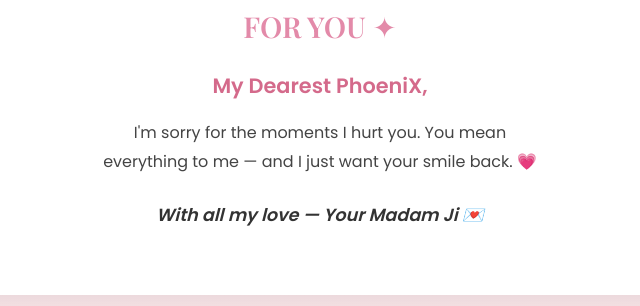
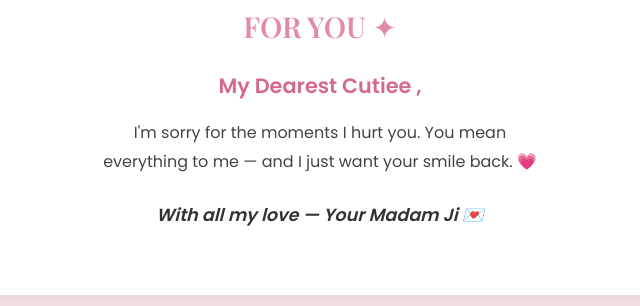
Before and after one commit to PhoeniX0902/loveyou, a plain HTML site: page page3.html in a window 1280 px wide. Shown: the part 187-493 px from the top of the page, 320-960 px from the left. Drawn offline with nearby package versions, Linux system fonts and the light colour scheme.

Commit message:
Update page3.html

```diff
--- a/page3.html
+++ b/page3.html
@@ -27,7 +27,7 @@
       <p class="small-title">A LETTER</p>
       <p class="main-title">FOR YOU ✦</p>
 
-      <p class="dear">My Dearest PhoeniX,</p>
+      <p class="dear">My Dearest Cutiee ,</p>
 
       <p class="body-text">
         I'm sorry for the moments I hurt you.
```
